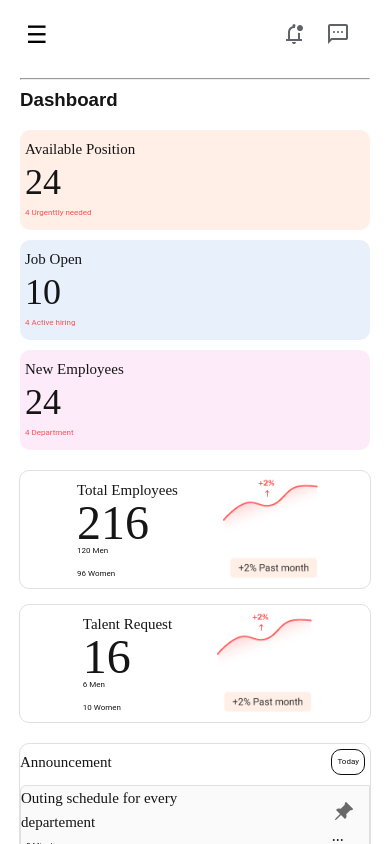
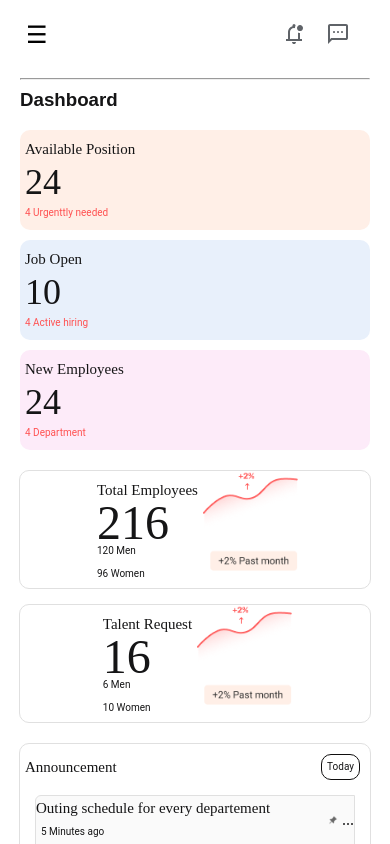
Before and after one commit to Sodonougbo-Martial/Dashbord, a plain HTML site: page index.html in a window 390 px wide. Shown: the top 844 px of the page. Drawn offline with Linux system fonts and the light colour scheme.

Commit message:
first commit

```diff
--- a/style.css
+++ b/style.css
@@ -403,7 +403,7 @@ border: 1px solid #E0E0E0
 
     border: 0.5px solid #E0E0E0;
     border-radius: 10px;
-    padding: 10px;
+    padding: 15px;
 gap: 5px;
 opacity: 0px;
 
@@ -439,7 +439,7 @@ text-align: left;
     display: flex;
     align-items: center;
     justify-content: space-between;
-
+    padding: 5px;
 
     width: Fixed (598px)px;
 height: Hug (28px)px;
@@ -465,21 +465,15 @@ opacity: 0px;
 .meeting{
     display: flex;
     align-items: center;
-    justify-content: space-around;
+    justify-content: space-between;
 
 
 
-    width: Fixed (600px)px;
-height: Hug (68px)px;
-top: 60px;
-left: 20px;
-padding: 12px 16px 12px 16px;
-gap: 95px;
 border-radius: 6px 0px 0px 0px;
-border: 0.5px 0px 0px 0px;
-opacity: 0px;
 background: #FAFAFA;
-border: 0.5px solid #E0E0E0
+border: 0.5px solid #E0E0E0;
+gap: 0px;
+
 
 }
 
@@ -497,7 +491,6 @@ text-align: center;
 height: Fixed (39px)px;
 top: 295px;
 padding: 10px;
-gap: 10px;
 border-radius: 10px;
 border: 1px ;
 opacity: 0px;
--- a/style2.css
+++ b/style2.css
@@ -16,7 +16,7 @@
     }
 
     .container1 p {
-        font-size: 8px;
+        font-size: 10px;
     }
 
 
@@ -70,19 +70,17 @@
         width: 100%;
         display: flex;
         flex-direction: column;
-        align-items: center;
-        justify-content: center;
+
         padding: 0px;
 
       }
 
       .sous-section2-1,
       .sous-section2-2 {
-        width: 100%;
         display: flex;
-        align-items: center;
-        justify-content: center;
+justify-content: center;
         padding: 0px;
+        gap: 0px;
       }
 
 
@@ -90,12 +88,23 @@
         width: 100%;
         display: flex;
         justify-content: space-between;
-        padding: 0;
+        flex-direction: column;
+        padding: 0px;
+      }
+
+      .sous-section3 img {
+        height: 10px;
+
       }
 
       .outing,
       .meeting {
-        padding: 0;
+        display: flex;
+        justify-content: space-between;
+        padding: 0px;
+        margin: 15px;
+        margin-top: 0;
+        margin-bottom: 0;
       }
 
       .container5{
```
